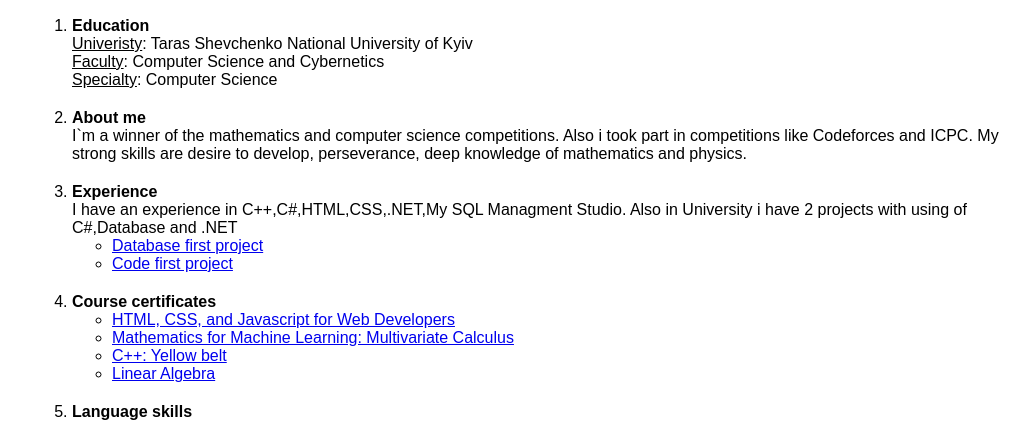
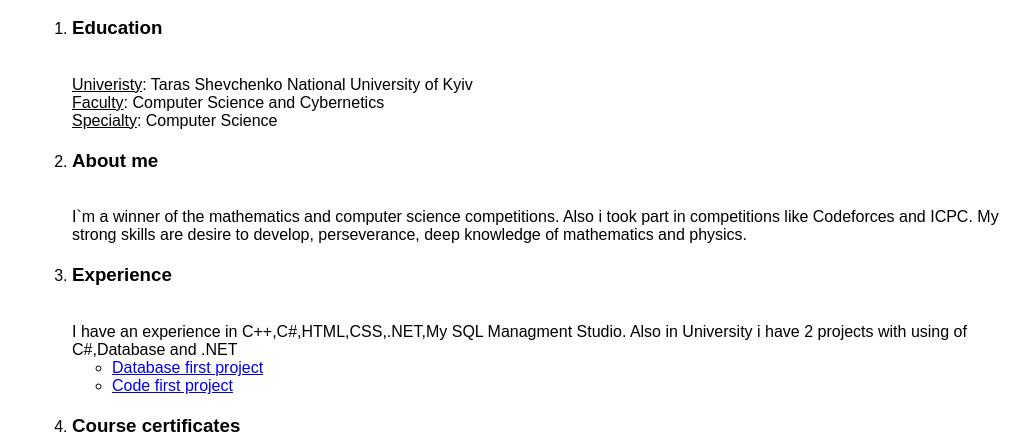
Before and after one commit to Afformativ/rsschool-cv, a plain HTML site: page index.html in a window 1280 px wide. Shown: the part 331-774 px from the top of the page, without its empty margins (116-1145 px from the left). Drawn offline with Linux system fonts and the light colour scheme.

Commit message:
Update index.html

```diff
--- a/index.html
+++ b/index.html
@@ -37,22 +37,22 @@
             <main>
                 <section>
                     <ol>
-                        <li><b>Education</b><br>
+                        <li><h3>Education</h3><br>
                             <u>Univeristy</u>: Taras Shevchenko National University of Kyiv<br>
                             <u>Faculty</u>: Computer Science and Cybernetics<br>
                             <u>Specialty</u>: Computer Science
                         </li>
-                        <li><b>About me</b><br>
+                        <li><h3>About me</h3><br>
                             I`m a winner of the mathematics and computer science competitions. Also i took part in competitions like Codeforces and ICPC.
                             My strong skills are desire to develop, perseverance, deep knowledge of mathematics and physics.
                         </li>
-                        <li><b>Experience</b><br>
+                        <li><h3>Experience</h3><br>
                             I have an experience in C++,C#,HTML,CSS,.NET,My SQL Managment Studio. Also in University i have 2 projects with using of C#,Database and .NET
                             <ul><li><a href="https://github.com/Afformativ/SportWebApplication">Database first project</a></li>
                                 <li><a href="https://github.com/Afformativ/Lab2">Code first project</a></li>
                         </ul>
                             </li>
-                        <li><b>Course certificates</b>
+                        <li><h3>Course certificates</h3>
                             <ul>
                                 <li><a href="https://coursera.org/share/de724eab144b811dfdf9ee01aad35ad9">HTML, CSS, and Javascript for Web Developers</a></li>
                                 <li><a href="https://coursera.org/share/10d93cf218096561b3ba8a53d84cb146">Mathematics for Machine Learning: Multivariate Calculus</a></li>
@@ -60,8 +60,8 @@
                                 <li><a href="https://coursera.org/share/f2b43d22c75e15e5380a67d761144d71">Linear Algebra</a></li>
                           </ul>
                         </li>
-                        <li><b>Language skills</b><br>
-                           <h2> Ukrainian-native, Russian-fluent, English-Upper-intermediate(Have an IELTS certificate)</h2>
+                        <li><h3>Language skills</h3><br>
+                           Ukrainian-native, Russian-fluent, English-Upper-intermediate(Have an IELTS certificate)
                         </li>
 
                     </ol>
```
